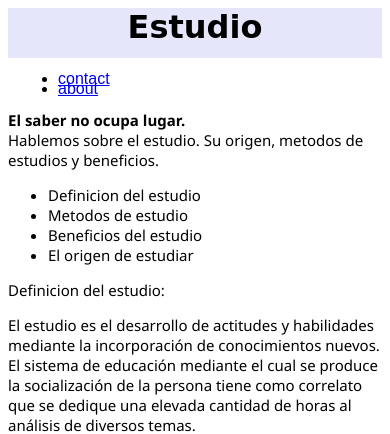
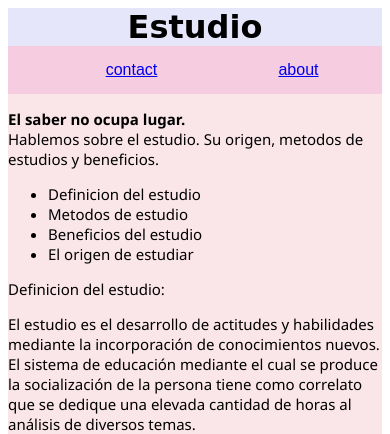
Before and after one commit to MoralesCandela/primer-pagina, a plain HTML site: page index.html in a window 390 px wide. Shown: the top 434 px of the page. Drawn offline with Linux system fonts and the light colour scheme; files that its build step writes are made by us from their sources; files whose address does not match are found by name.

Commit message:
flex y media queries

```diff
--- a/css/styles.css
+++ b/css/styles.css
@@ -4,27 +4,42 @@ body{
 #titulo {
     background-color: lavender;
     font-family: cursive;
-    height: 50px;
+    height: 50%;
     margin: 0px;
     text-align: center;
 }
-#navegacion {
-
-    list-style: none;
-    margin: 10px;
-    line-height: 10px;
+#navegacion > ul{
+    display: flex;
+    flex-direction: row;
+    justify-content: center;
+    background-color: rgb(245, 204, 224) ;
+    margin: 0px;
+    line-height: 300%;
     font-family: Arial, Helvetica, sans-serif;
 }
+.contacto{
+    text-align: center;
+    width: 50%;
+}
+.about{
+    text-align: center;
+    width: 50%;
+}
 .primer-parrafo{
-
+    font-family:'Segoe UI', Tahoma, Geneva, Verdana, sans-serif;
 }
 #cuerpo-principal{
+    display: flex;
+    flex-direction: column;
+    background-color: rgb(250, 229, 233);
+    margin: 0px;
     font-family:'Segoe UI', Tahoma, Geneva, Verdana, sans-serif;
     font-size: 15px;
     font-style:normal;
 }
 #pie-de-pagina{
     background-color: lavender;
+    height: 50%;
     font-family: Arial, Helvetica, sans-serif;
     text-align: center;
 }
@@ -37,3 +52,9 @@ body{
 .image-3{
     width: 300px;
 }
+@media all and (max-width: 600px) {
+    titulo, navegacion, cuerpo-principal, pie-de-pagina{
+        grid-column: auto;
+    }
+
+}
--- a/index/index.html
+++ b/index.html
@@ -18,8 +18,8 @@
     <!--navegacion-->
     <nav id="navegacion">
         <ul>
-            <li><a href="./pages/contact.html">contact</a></li>
-            <li><a href="./pages/about.html">about</a></li>
+            <a class="contacto" href="./pages/contact.html">contact</a>
+            <a class="about" href="./pages/about.html">about</a>
         </ul>
     </nav>
     <main id="cuerpo-principal">
@@ -168,7 +168,7 @@
             </article>
         </section>
         <!--Informacion no tan importante-->
-        <aside>
+        <aside class="aside">
             <p>
                 La palabra estudiar tiene el significado de "esforzarse para comprender o aprender"
                 y viene del latín studium = "aplicación, cuidado".
```
